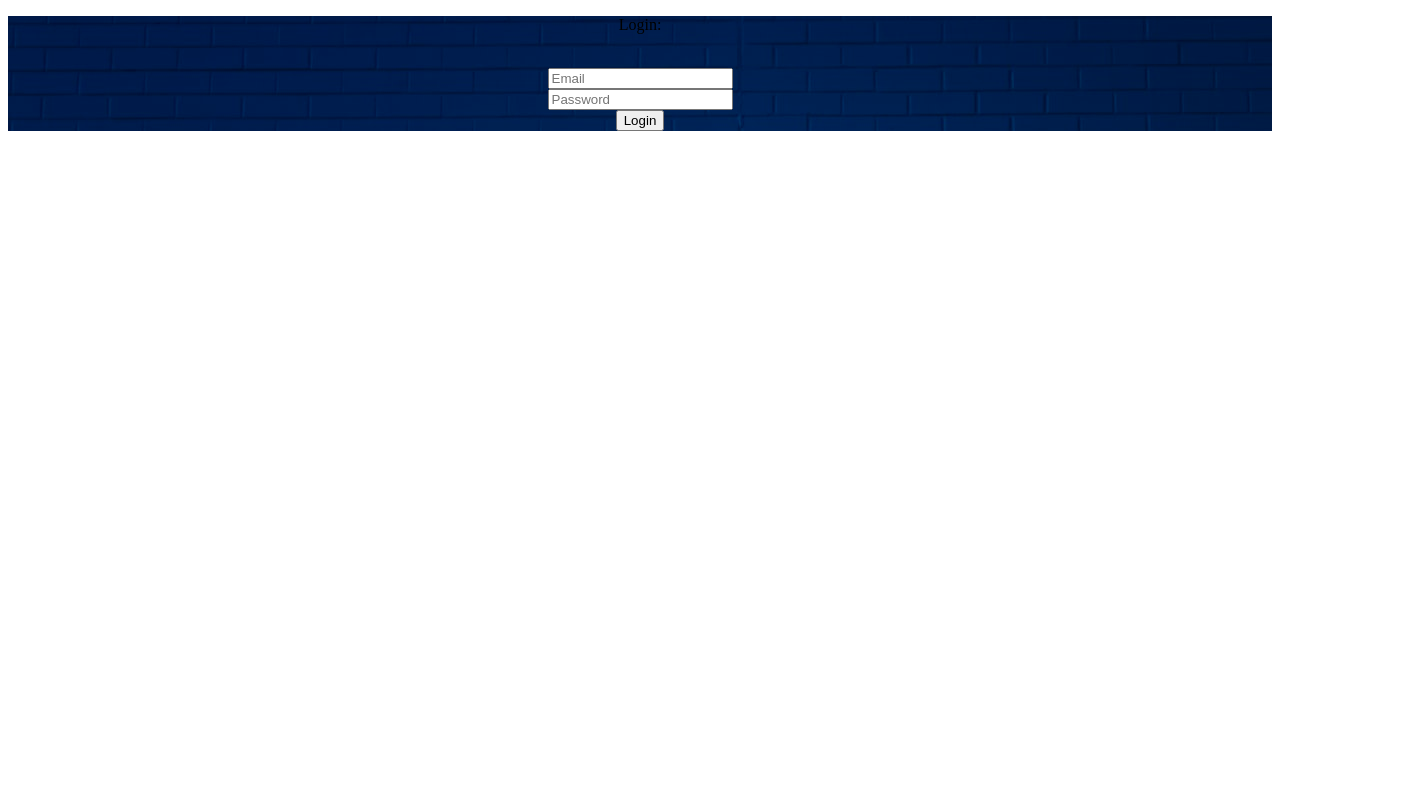
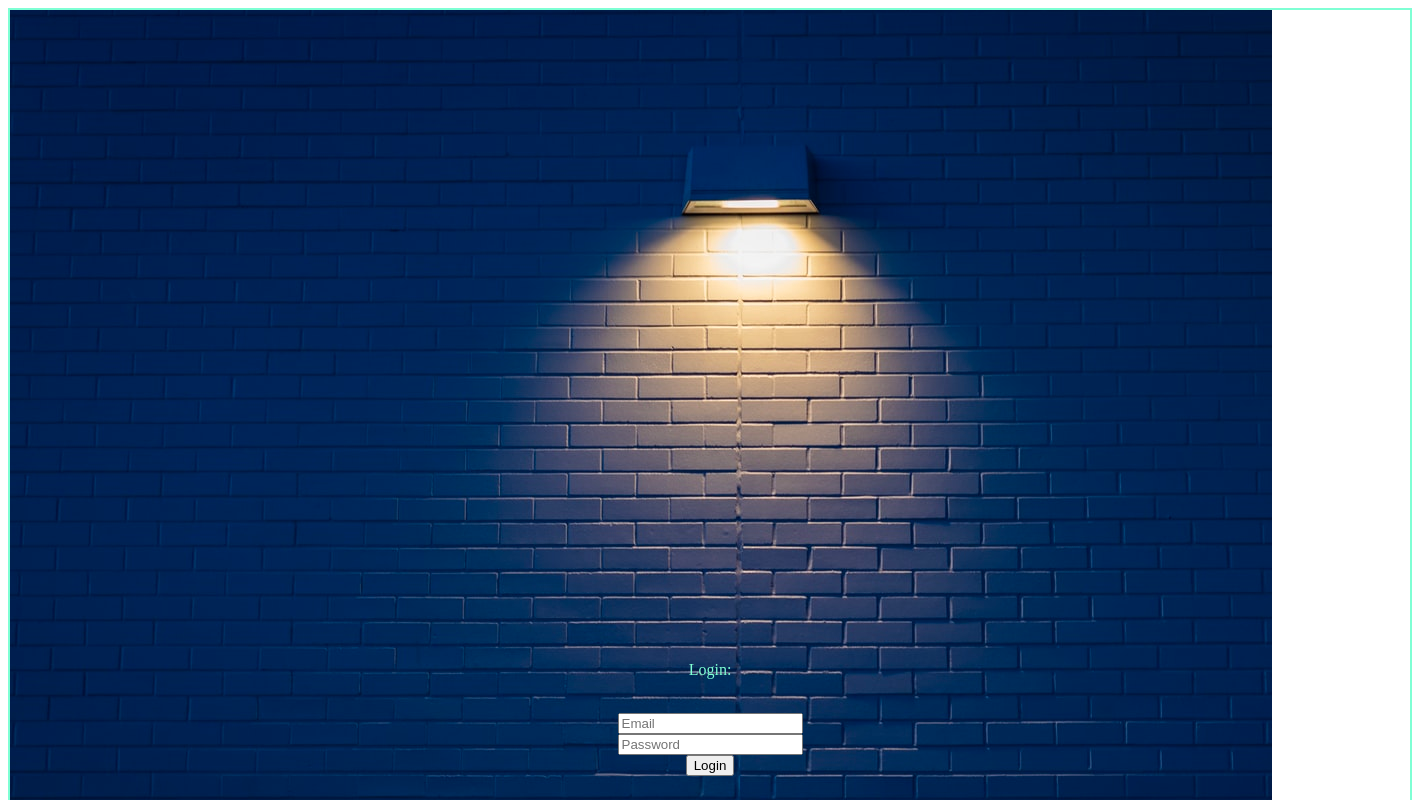
Before and after one commit to C4-MajdiNazzal/MERAKI_Academy_Project_4, a React (Create React App) app in the folder frontend/: page /login in a window 1280 px wide. Shown: the top 800 px of the page, 1412 px wide, since content can reach past the window. Built offline with nearby package versions, Linux system fonts and the light colour scheme.

Commit message:
new question

```diff
--- a/frontend/src/App.css
+++ b/frontend/src/App.css
@@ -1,4 +1,4 @@
 .App {
   text-align: center;
-  background: url("./photo-1553095066-5014bc7b7f2d.jpg")
+  background: url("./photo-1553095066-5014bc7b7f2d.jpg");
 }
--- a/frontend/src/App.js
+++ b/frontend/src/App.js
@@ -6,7 +6,7 @@ import Register from "./components/register";
 import Login from "./components/login";
 import Home from "./components/home";
 import NewQuestion from "./components/Dashboard";
-// import Dashboard from "./components/dashboard";
+import Dashboard from "./components/Dashboard";
 // import NewArticle from "./components/newArticle";
 
 //===============================================================
@@ -20,7 +20,7 @@ const App = () => {
         <Route path="/login" element={<Login />} />
         <Route path="/" element={<Home/>} />
         <Route path="/questions" element={<NewQuestion/>} />
-        {/* <Route path="/dashboard" element={<Dashboard />} /> */}
+        <Route path="/dashboard" element={<Dashboard />} />
         {/* <Route path="/newArticle" element={<NewArticle />} /> */}
       </Routes>
     </div>
--- a/frontend/src/components/Dashboard.js
+++ b/frontend/src/components/Dashboard.js
@@ -4,6 +4,9 @@ import { useNavigate } from "react-router-dom";
 import axios from "axios";
 
 import { AuthContext } from "../context/auth";
+
+import "../components/login.css"
+
 
 //===============================================================
 
@@ -21,30 +24,31 @@ const NewQuestion = () => {
   const createNewQuestion = async (e) => {
     e.preventDefault();
     try {
-      const question = {
+      const Question = {
         title,
         question,
       };
       const result = await axios.post(
         "http://localhost:5000/questions",
-        question,
+        Question,
         {
           headers: {
             Authorization: `Bearer ${token}`,
           },
         }
       );
+      console.log(result);
       if (result.data.success) {
         setStatus(true);
         setMessage("The question has been created successfully");
       }
     } catch (error) {
-      if (!error.response.data.success) {
+      // if (!error.response.data.success) {
         setStatus(false);
-        setMessage(error.response.data.message);
+        // setMessage(error.response.data.message);
       }
     }
-  };
+;
 
   //===============================================================
 
@@ -57,16 +61,18 @@ const NewQuestion = () => {
   //===============================================================
   return (
     <>
+    <div className="Form">
+
       <form onSubmit={createNewQuestion}>
         <br />
         <input
           type="text"
-          placeholder="question title here"
+          placeholder="Type question title here"
           onChange={(e) => setTitle(e.target.value)}
         />
         <br />
         <textarea
-          placeholder="question question here"
+          placeholder="Type question here"
           onChange={(e) => setQuestion(e.target.value)}
         ></textarea>
         <br />
@@ -76,8 +82,10 @@ const NewQuestion = () => {
       {status
         ? message && <div className="SuccessMessage">{message}</div>
         : message && <div className="ErrorMessage">{message}</div>}
+        </div>
+
     </>
   );
-};
+      }
 
 export default NewQuestion;
--- a/frontend/src/components/home.css
+++ b/frontend/src/components/home.css
@@ -6,14 +6,14 @@
   align-items: center;
   flex-direction: column;
   background: url("../photo-1553095066-5014bc7b7f2d.jpg");
-  /* background: no-repeat center center fixed; */
+  background: no-repeat;
   background-size: contain;
   width: 1400px;
   height: 1400px;
   border: 2px solid;
   color: pink;
   resize: both;
-  overflow: scroll;
+  overflow-y: hidden;
 
   /* -moz-background-size: 1000px;
   -o-background-size: 1000px;
--- /dev/null
+++ b/frontend/src/components/login.css
@@ -0,0 +1,24 @@
+.Form {
+    display: flex;
+    background-color: beige;
+
+    justify-content: center;
+    align-items: center;
+    flex-direction: column;
+    background: url("../photo-1553095066-5014bc7b7f2d.jpg");
+    background: no-repeat;
+    background-size: contain;
+    width: 1400px;
+    height: 1400px;
+    border: 2px solid;
+    color: pink;
+    resize: both;
+    overflow-y: hidden;
+
+    /* -moz-background-size: 1000px;
+    -o-background-size: 1000px;
+    background-size: 1000px; */
+    /* background-size: cover; */
+    color: aquamarine;
+
+}
--- a/frontend/src/components/login.js
+++ b/frontend/src/components/login.js
@@ -4,6 +4,8 @@ import { useNavigate } from "react-router-dom";
 import axios from "axios";
 
 import { AuthContext } from "../context/auth";
+
+import "../components/login.css"
 
 //===============================================================
 
--- a/frontend/src/components/register.js
+++ b/frontend/src/components/register.js
@@ -3,6 +3,9 @@ import React, { useContext, useState } from "react";
 import axios from "axios";
 
 import { AuthContext } from "./../context/auth";
+
+import "../components/login.css"
+
 
 // =================================================================
 
```
